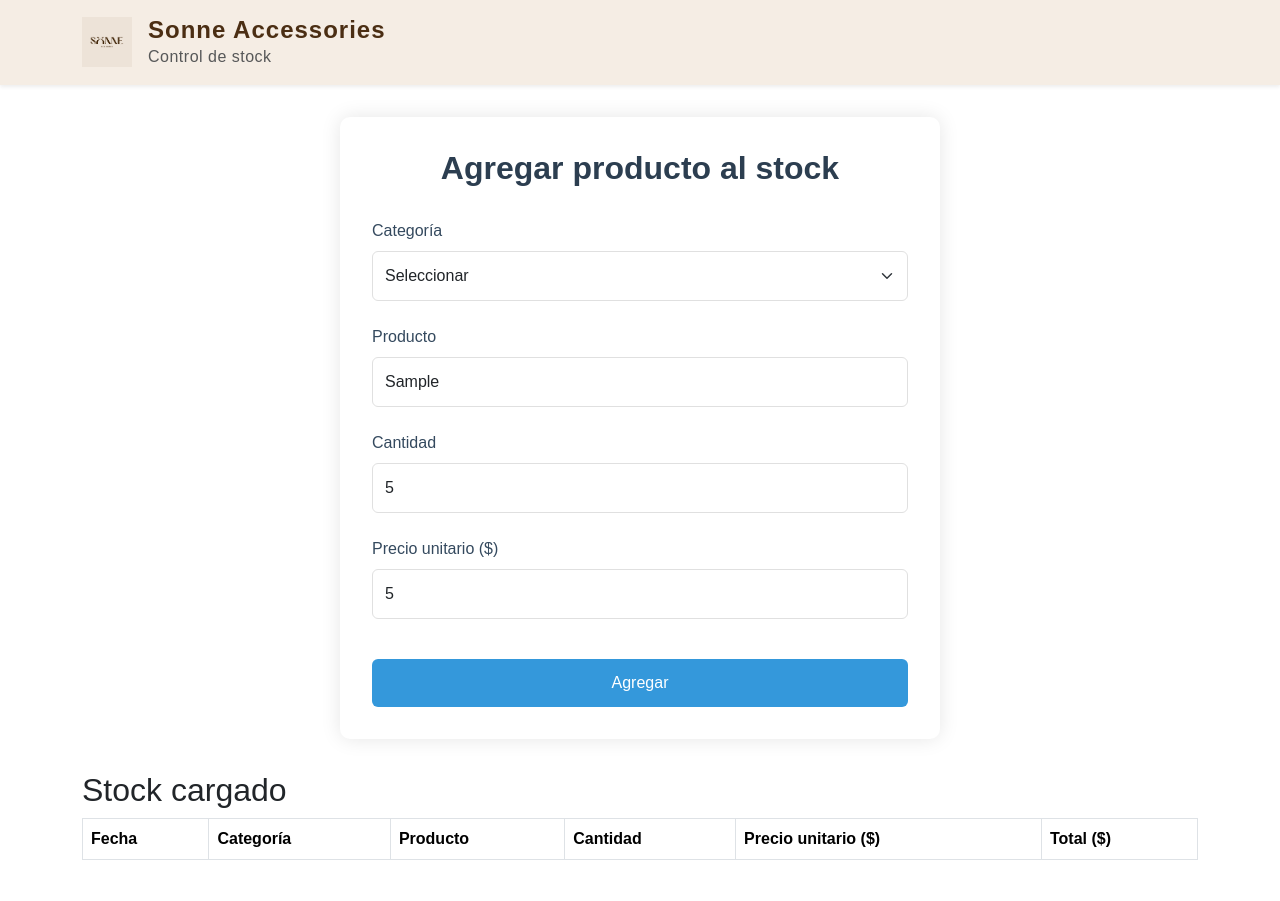
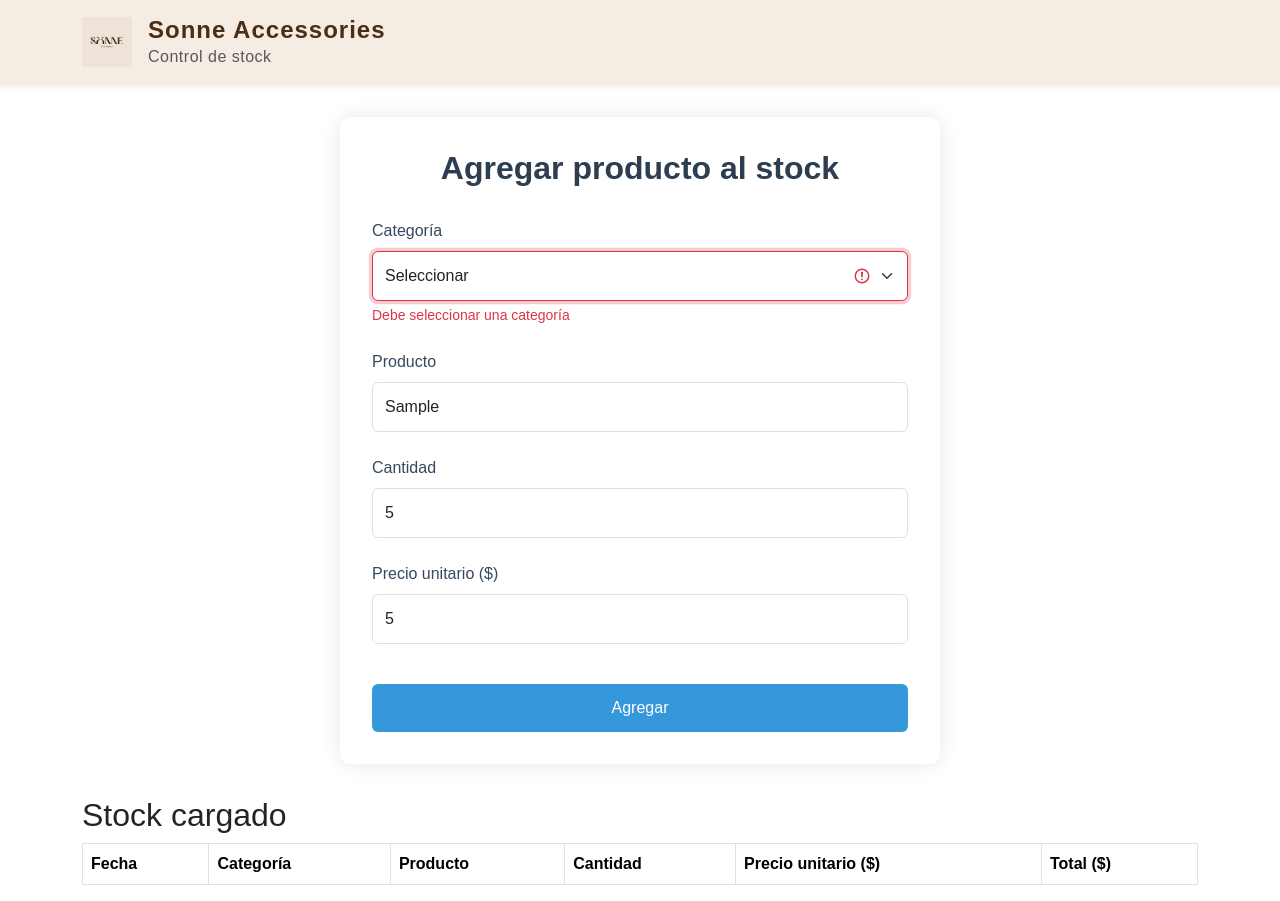
Before and after one commit to paulalisdc/sonne, a React (Create React App) app: page / in a window 1280 px wide. Both pictures are taken after typing "Sample", "5", "5" into the empty fields and a click on the button "Agregar". Before the commit the page ends 876 px from the top, so only its background shows below. Built offline with nearby package versions, Linux system fonts and the light colour scheme; a web font is replaced by a local one.

Commit message:
agrego validaciones y estilos

```diff
--- a/src/components/ProductForm.css
+++ b/src/components/ProductForm.css
@@ -65,3 +65,18 @@ input[type="number"]::-webkit-inner-spin-button {
 .product-form * {
   font-family: 'Monday Sans', Arial, sans-serif !important;
 }
+
+/* Estilos para campos con errores */
+.form-control.is-invalid,
+.form-select.is-invalid {
+  border-color: #dc3545;
+  box-shadow: 0 0 0 0.2rem rgba(220, 53, 69, 0.25);
+}
+
+.invalid-feedback {
+  display: block;
+  width: 100%;
+  margin-top: 0.25rem;
+  font-size: 0.875em;
+  color: #dc3545;
+}
--- a/src/components/ProductForm.jsx
+++ b/src/components/ProductForm.jsx
@@ -14,6 +14,7 @@ const ProductForm = () => {
   });
 
   const [productos, setProductos] = useState([]);
+  const [errores, setErrores] = useState({});
 
   const handleChange = (e) => {
     const { name, value } = e.target;
@@ -21,23 +22,85 @@ const ProductForm = () => {
       ...formulario,
       [name]: value,
     });
+
+    // Limpiar error del campo cuando el usuario empieza a escribir
+    if (errores[name]) {
+      setErrores({
+        ...errores,
+        [name]: ""
+      });
+    }
+  };
+
+  const validarFormulario = () => {
+    const nuevosErrores = {};
+
+    // Validar categoría
+    if (!formulario.categoria) {
+      nuevosErrores.categoria = "Debe seleccionar una categoría";
+    }
+
+    // Validar producto
+    if (!formulario.producto.trim()) {
+      nuevosErrores.producto = "El nombre del producto es obligatorio";
+    } else if (formulario.producto.trim().length < 2) {
+      nuevosErrores.producto = "El nombre debe tener al menos 2 caracteres";
+    } else if (formulario.producto.trim().length > 50) {
+      nuevosErrores.producto = "El nombre no puede superar los 50 caracteres";
+    } else if (!/^[a-zA-ZÀ-ÿ\s\d\-_]+$/.test(formulario.producto.trim())) {
+      nuevosErrores.producto = "El nombre solo puede contener letras, números, espacios y guiones";
+    }
+
+    // Validar cantidad
+    if (!formulario.cantidad) {
+      nuevosErrores.cantidad = "La cantidad es obligatoria";
+    } else {
+      const cantidad = Number(formulario.cantidad);
+      if (isNaN(cantidad) || cantidad <= 0) {
+        nuevosErrores.cantidad = "La cantidad debe ser un número mayor a 0";
+      } else if (cantidad > 200) {
+        nuevosErrores.cantidad = "La cantidad no puede superar las 200 unidades";
+      } else if (!Number.isInteger(cantidad)) {
+        nuevosErrores.cantidad = "La cantidad debe ser un número entero";
+      }
+    }
+
+    // Validar precio
+    if (!formulario.precio) {
+      nuevosErrores.precio = "El precio es obligatorio";
+    } else {
+      const precio = Number(formulario.precio);
+      if (isNaN(precio) || precio <= 0) {
+        nuevosErrores.precio = "El precio debe ser un número mayor a 0";
+      } else if (precio > 10000) {
+        nuevosErrores.precio = "El precio no puede superar $10,000";
+      }
+    }
+
+    // Validar duplicados
+    const productoExistente = productos.find(
+      p => p.categoria.toLowerCase() === formulario.categoria.toLowerCase() &&
+           p.producto.toLowerCase().trim() === formulario.producto.toLowerCase().trim()
+    );
+
+    if (productoExistente) {
+      nuevosErrores.producto = "Este producto ya existe en la categoría seleccionada";
+    }
+
+    setErrores(nuevosErrores);
+    return Object.keys(nuevosErrores).length === 0;
   };
 
   const agregarProducto = (e) => {
     e.preventDefault();
 
-    if (
-      formulario.categoria === "" ||
-      formulario.producto === "" ||
-      formulario.cantidad === "" ||
-      formulario.precio === ""
-    ) {
-      alert("Por favor completá todos los campos.");
+    if (!validarFormulario()) {
       return;
     }
 
     const nuevoProducto = {
       ...formulario,
+      producto: formulario.producto.trim(),
       cantidad: Number(formulario.cantidad),
       precio: Number(formulario.precio),
       fecha: new Date().toLocaleDateString(), //martina
@@ -45,16 +108,18 @@ const ProductForm = () => {
 
     setProductos([...productos, nuevoProducto]);
 
-    // Limpia el formulario
+    // Limpia el formulario y errores
     setFormulario({
       categoria: "",
       producto: "",
       cantidad: "",
       precio: "",
     });
+    setErrores({});
 
     console.log("Producto agregado:", nuevoProducto);
   };
+
   //martina
   return (
     <> {/* martina: usamos fragmento para agrupar el form + tabla */}
@@ -63,9 +128,13 @@ const ProductForm = () => {
 
         <div className="mb-3">
           <label htmlFor="categoria" className="form-label">Categoría</label>
-          <select id="categoria" name="categoria" className="form-select" value={formulario.categoria}
-        onChange={handleChange}>
-
+          <select
+            id="categoria"
+            name="categoria"
+            className={`form-select ${errores.categoria ? 'is-invalid' : ''}`}
+            value={formulario.categoria}
+            onChange={handleChange}
+          >
             <option value="">Seleccionar</option>
             <option value="Aros">Aros</option>
             <option value="Collares">Collares</option>
@@ -74,6 +143,7 @@ const ProductForm = () => {
             <option value="Relojes">Relojes</option>
             <option value="Otros">Otros</option>
           </select>
+          {errores.categoria && <div className="invalid-feedback">{errores.categoria}</div>}
         </div>
 
         <div className="mb-3">
@@ -82,14 +152,13 @@ const ProductForm = () => {
             type="text"
             id="producto"
             name="producto"
-            className="form-control"
+            className={`form-control ${errores.producto ? 'is-invalid' : ''}`}
             placeholder="Ej: Collar IRIS"
             value={formulario.producto}
             onChange={handleChange}
-            required
-            min={1}
-            max={50}
+            maxLength={50}
           />
+          {errores.producto && <div className="invalid-feedback">{errores.producto}</div>}
         </div>
 
         <div className="mb-3">
@@ -98,11 +167,15 @@ const ProductForm = () => {
             type="number"
             id="cantidad"
             name="cantidad"
-            className="form-control"
+            className={`form-control ${errores.cantidad ? 'is-invalid' : ''}`}
             placeholder="Ej: 10"
             value={formulario.cantidad}
             onChange={handleChange}
+            min="1"
+            max="200"
+            step="1"
           />
+          {errores.cantidad && <div className="invalid-feedback">{errores.cantidad}</div>}
         </div>
 
         <div className="mb-3">
@@ -111,11 +184,15 @@ const ProductForm = () => {
             type="number"
             id="precio"
             name="precio"
-            className="form-control"
+            className={`form-control ${errores.precio ? 'is-invalid' : ''}`}
             placeholder="Ej: 2500"
             value={formulario.precio}
             onChange={handleChange}
+            min="0.01"
+            max="10000"
+            step="0.01"
           />
+          {errores.precio && <div className="invalid-feedback">{errores.precio}</div>}
         </div>
 
         <button type="submit" className="btn btn-primary">Agregar</button>
```
Lines whose indentation alone changed are shown as unchanged.
